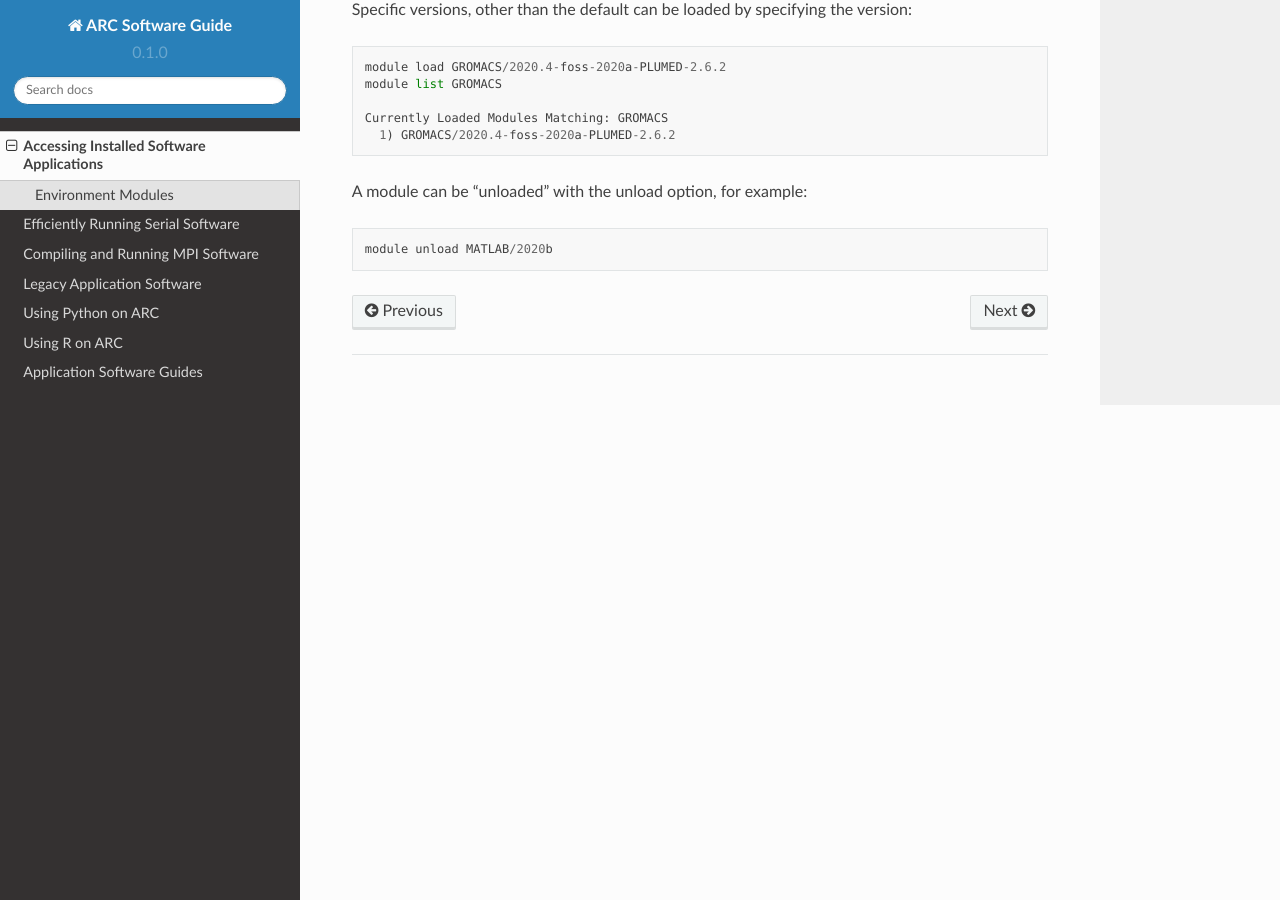
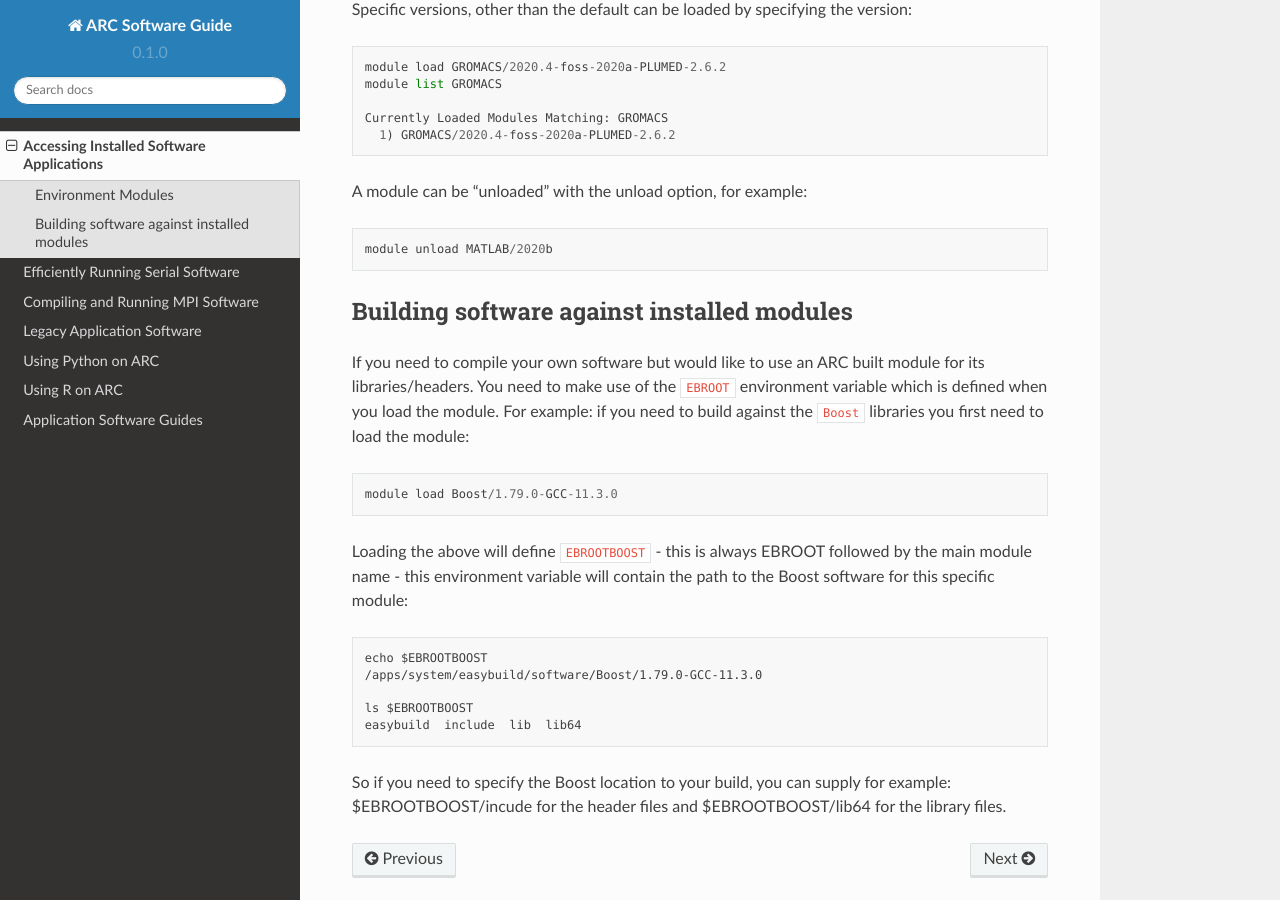
Before and after one commit to oxford-arc/arc-software-guide, a Sphinx documentation site: the page built from docs/source/arc-modules.rst, in a window 1280 px wide and 900 px high, scrolled down 2473 px. Built offline with Sphinx 7.4.7 and the Read the Docs theme 2.0.0, drawn with Linux system fonts in a browser that asks for light colours.

Commit message:
Update arc-modules.rst

```diff
--- a/docs/source/arc-modules.rst
+++ b/docs/source/arc-modules.rst
@@ -111,3 +111,20 @@ Specific versions, other than the default can be loaded by specifying the versio
 A module can be "unloaded" with the unload option, for example::
 
   module unload MATLAB/2020b
+
+Building software against installed modules
+-------------------------------------------
+
+If you need to compile your own software but would like to use an ARC built module for its libraries/headers. You need to make use of the ``EBROOT`` environment variable which is defined when you load the module. For example: if you need to build against the ``Boost`` libraries you first need to load the module::
+
+   module load Boost/1.79.0-GCC-11.3.0
+
+Loading the above will define ``EBROOTBOOST`` - this is always EBROOT followed by the main module name - this environment variable will contain the path to the Boost software for this specific module::
+
+   echo $EBROOTBOOST
+   /apps/system/easybuild/software/Boost/1.79.0-GCC-11.3.0
+
+   ls $EBROOTBOOST
+   easybuild  include  lib  lib64
+
+So if you need to specify the Boost location to your build, you can supply for example: $EBROOTBOOST/incude for the header files and $EBROOTBOOST/lib64 for the library files.
```
